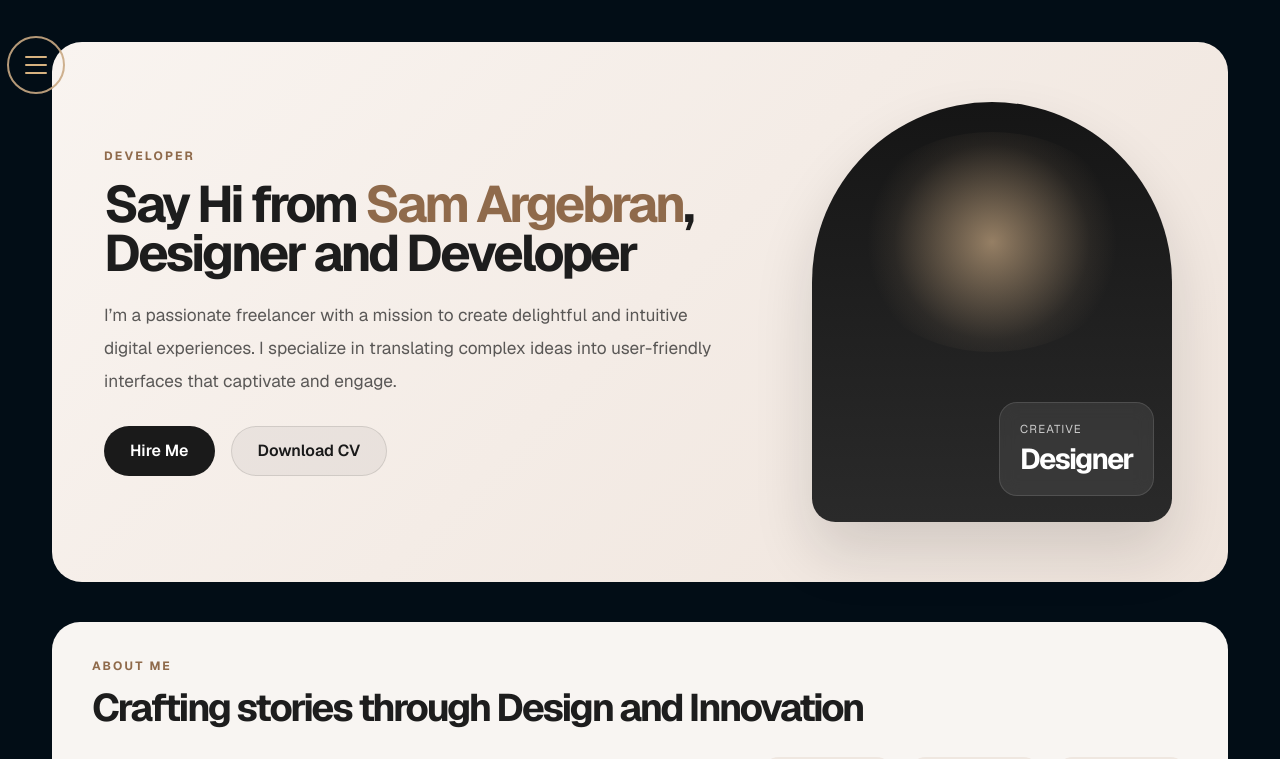
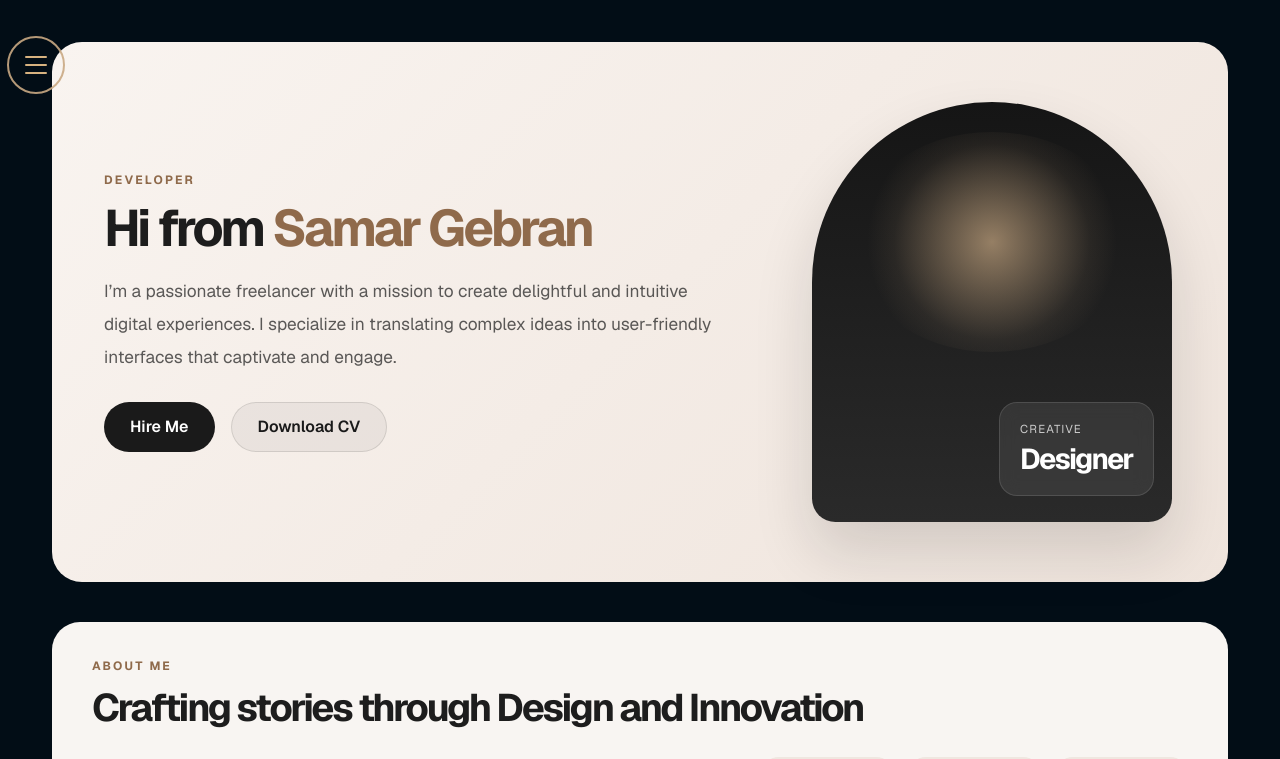
Before and after one commit to emansour93/SamarGebran, a Next.js app: page / in a window 1280 px wide. Shown: the top 759 px of the page. Built offline with nearby package versions, Linux system fonts and the light colour scheme.

Commit message:
test upload

```diff
--- a/app/layout.tsx
+++ b/app/layout.tsx
@@ -13,9 +13,9 @@ const geistMono = Geist_Mono({
 });
 
 export const metadata: Metadata = {
-  title: "Sam Argebran | Portfolio",
+  title: "Samar Gebran | Portfolio",
   description:
-    "Portfolio website for Sam Argebran — a product designer and frontend developer building memorable digital experiences.",
+    "Portfolio website for Samar Gebran — a product designer and frontend developer building memorable digital experiences.",
 };
 
 export default function RootLayout({ children }: LayoutProps<"/">) {
--- a/app/page.tsx
+++ b/app/page.tsx
@@ -242,7 +242,7 @@ export default function Home() {
           <div className={styles.heroContent}>
             <p className={styles.kicker}>DEVELOPER</p>
             <h1>
-              Say Hi from <span>Sam Argebran</span>, Designer and Developer
+              Hi from <span>Samar Gebran</span>
             </h1>
             <p className={styles.introText}>
               I’m a passionate freelancer with a mission to create delightful
```
